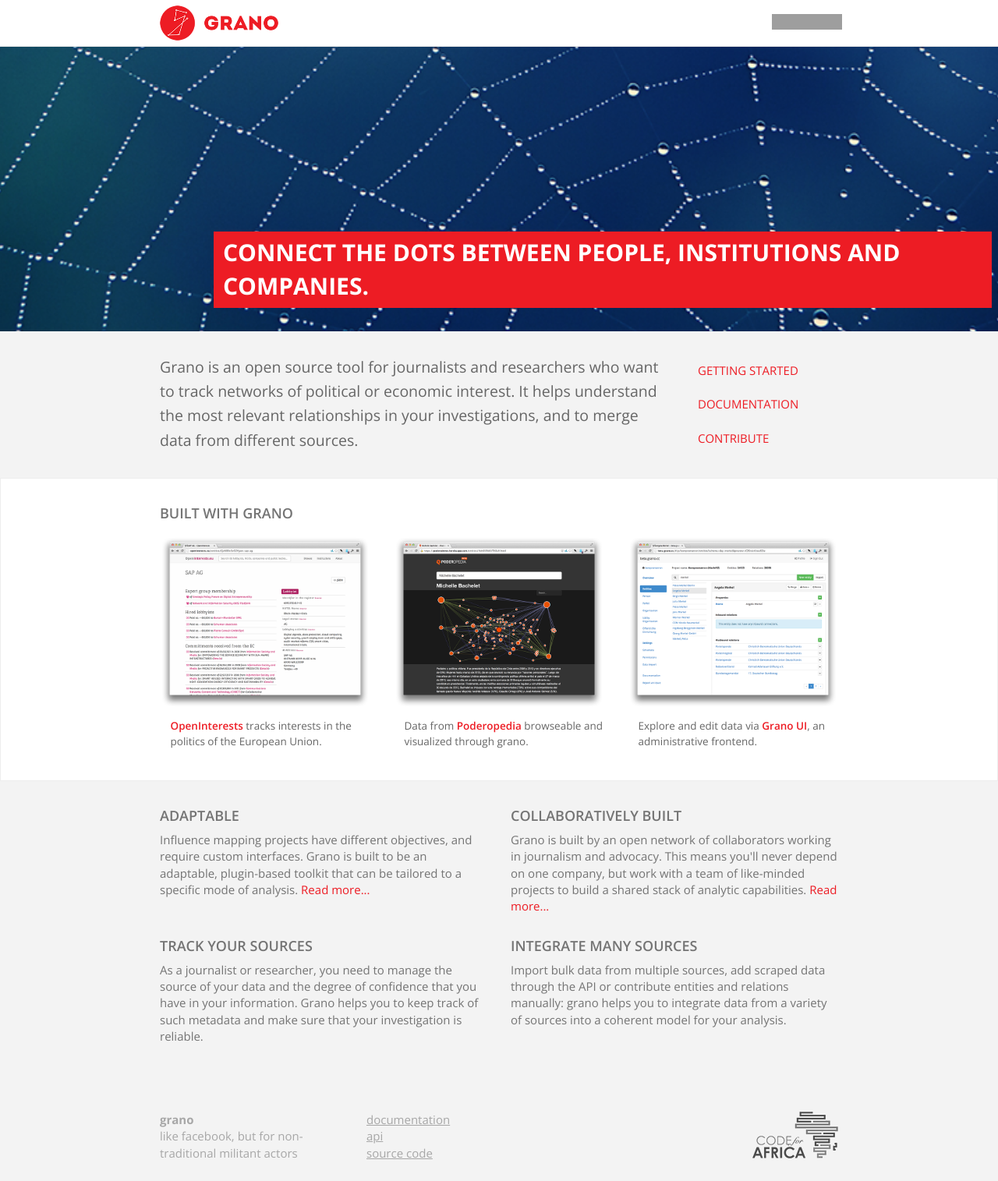
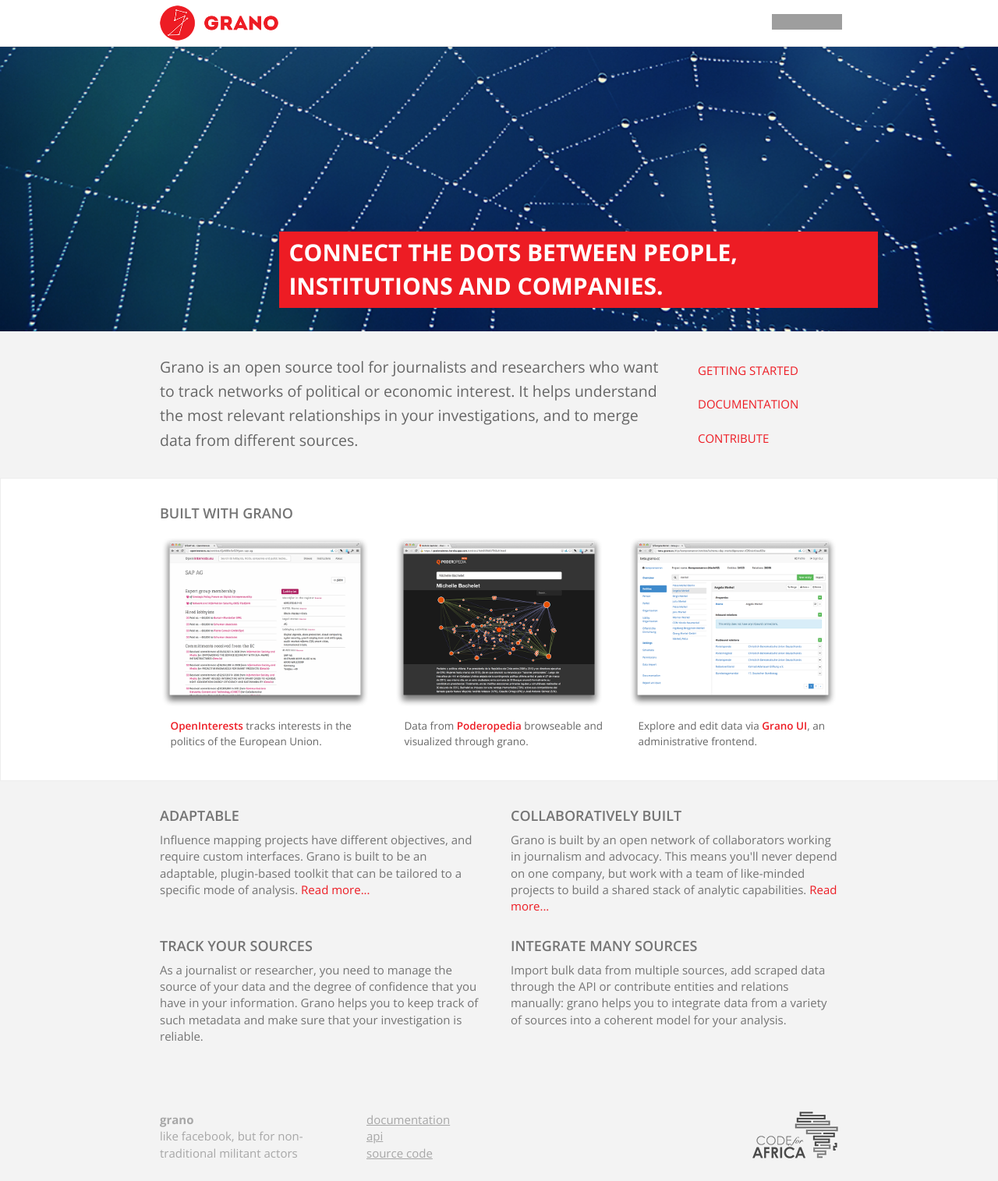
Before and after one commit to ANCIR/granoproject.org, a Jekyll site: the page built from index.html, in a window 1280 px wide. Shown: the whole page at 78% size. Built offline with Jekyll 4.4.1, drawn with Linux system fonts in a browser that asks for light colours; nearby versions of some CDN libraries; Markdown is read by kramdown in place of the engine named in the settings; the list of posts is cut into pages by our own code; grey boxes are pictures that could not be loaded.

Commit message:
Fixed top header width.

```diff
--- a/static/style/style.scss
+++ b/static/style/style.scss
@@ -214,8 +214,7 @@
   background-image: url(../images/home.png);
   min-height: 25em;
   position: relative;
-  margin-right: -15%;
-  margin-left: -15%;
+  width: 100%;
   margin-top: -2em;
   margin-bottom: 2em;
 
```
